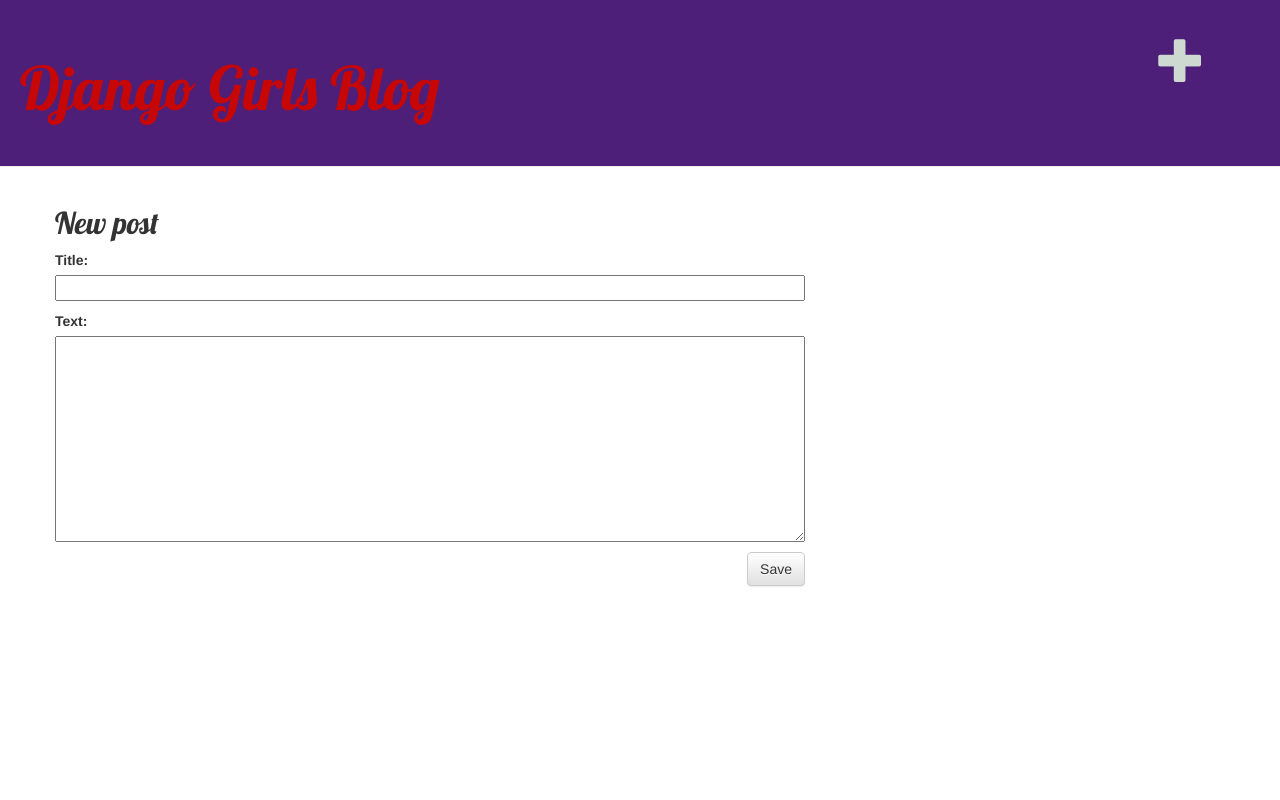
After one commit to marjan-sh/djangogirls, a Django app: page /post/new/ in a window 1280 px wide. The commit adds this page. Run offline with Django 3.2, Linux system fonts and the light colour scheme; some libraries are stand-ins or nearby versions.

Commit message:
iew und Template für Blogpost-Details sowie CSS für die Website hinzugefügt

```diff
--- /dev/null
+++ b/blog/forms.py
@@ -0,0 +1,9 @@
+from django import forms
+
+from .models import Post
+
+class PostForm(forms.ModelForm):
+
+    class Meta:
+         model = Post
+         fields = ('title', 'text',)
--- /dev/null
+++ b/blog/static/css/blog.css
@@ -0,0 +1,52 @@
+.page-header {
+  background-color: #4E1F78;
+  margin-top: 0;
+  padding: 35px 35px 35px 20px;
+}
+
+.page-header h1, .page-header h1 a, .page-header h1 a:visited, .page-header h1 a:active {
+  color: #c70606;
+  font-size: 45pt;
+  text-decoration: none;
+}
+
+.content {
+  margin-left: 40px;
+}
+
+h1, h2, h3, h4 {
+  font-family: 'Lobster', cursive;
+}
+
+a {
+  color: #946cc2;
+}
+
+.date {
+  color: #f1ee1c;
+}
+
+.save {
+  float: right;
+}
+
+.post-form textarea, .post-form input {
+  width: 100%;
+}
+
+.top-menu, .top-menu:hover, .top-menu:visited {
+  color: #cedad1;
+  float: right;
+  font-size: 35pt;
+  margin-right: 40px;
+}
+
+.post {
+  margin-bottom: 90px;
+  font-size: large;
+}
+
+.post h2 a, .post h2 a:visited {
+  color: #1393ce;
+
+}
--- /dev/null
+++ b/blog/templates/blog/base.html
@@ -0,0 +1,24 @@
+{% load static %}
+<html>
+    <head>
+        <title>Django Girls blog</title>
+        <link rel="stylesheet" href="//maxcdn.bootstrapcdn.com/bootstrap/3.2.0/css/bootstrap.min.css">
+        <link rel="stylesheet" href="//maxcdn.bootstrapcdn.com/bootstrap/3.2.0/css/bootstrap-theme.min.css">
+        <link href='//fonts.googleapis.com/css?family=Lobster&subset=latin,latin-ext' rel='stylesheet' type='text/css'>
+        <link rel="stylesheet" href="{% static 'css/blog.css' %}">
+    </head>
+    <body>
+        <div class="page-header">
+            <a href="{% url 'post_new' %}" class="top-menu"><span class="glyphicon glyphicon-plus"></span></a>
+            <h1><a href="/">Django Girls Blog</a></h1>
+        </div>
+        <div class="content container">
+            <div class="row">
+                <div class="col-md-8">
+                    {% block content %}
+                    {% endblock %}
+                </div>
+            </div>
+        </div>
+    </body>
+</html>
--- /dev/null
+++ b/blog/templates/blog/post_edit.html
@@ -0,0 +1,9 @@
+{% extends 'blog/base.html' %}
+
+{% block content %}
+    <h2>New post</h2>
+    <form method="POST" class="post-form">{% csrf_token %}
+        {{ form.as_p }}
+        <button type="submit" class="save btn btn-default">Save</button>
+    </form>
+{% endblock %}
--- a/blog/urls.py
+++ b/blog/urls.py
@@ -1,5 +1,8 @@
 from django.urls import path
 from . import views
+
 urlpatterns = [
     path('', views.post_list, name='post_list'),
+    path('post/<int:pk>/', views.post_detail, name='post_detail'),
+    path('post/new/', views.post_new, name='post_new'),
 ]
--- a/blog/views.py
+++ b/blog/views.py
@@ -1,8 +1,19 @@
 from django.shortcuts import render
 from django.utils import timezone
 from .models import Post
+from .forms import PostForm
+from django.shortcuts import render, get_object_or_404
 
 # Create your views here.
 def post_list(request):
     posts = Post.objects.filter(published_date__lte=timezone.now()).order_by('published_date')
     return render(request,'blog/post_list.html',{'posts':posts})
+    Post.objects.get(pk=pk)
+
+
+def post_detail(request, pk):
+    post = get_object_or_404(Post, pk=pk)
+    return render(request, 'blog/post_detail.html', {'post': post})
+def post_new(request):
+    form = PostForm()
+    return render(request, 'blog/post_edit.html', {'form': form})
--- a/mysite/settings.py
+++ b/mysite/settings.py
@@ -118,5 +118,6 @@ USE_TZ = True
 # Static files (CSS, JavaScript, Images)
 # https://docs.djangoproject.com/en/2.2/howto/static-files/
 
+STATIC_ROOT = ''
 STATIC_URL = '/static/'
-STATIC_ROOT = os.path.join(BASE_DIR, 'static')
+STATICFILES_DIRS  = ( os.path.join('static'), )
```
Also changed, not shown: blog/templates/blog/post_detail.html (added, +13 -0 lines), blog/templates/blog/post_list.html (+35 -2 lines).
